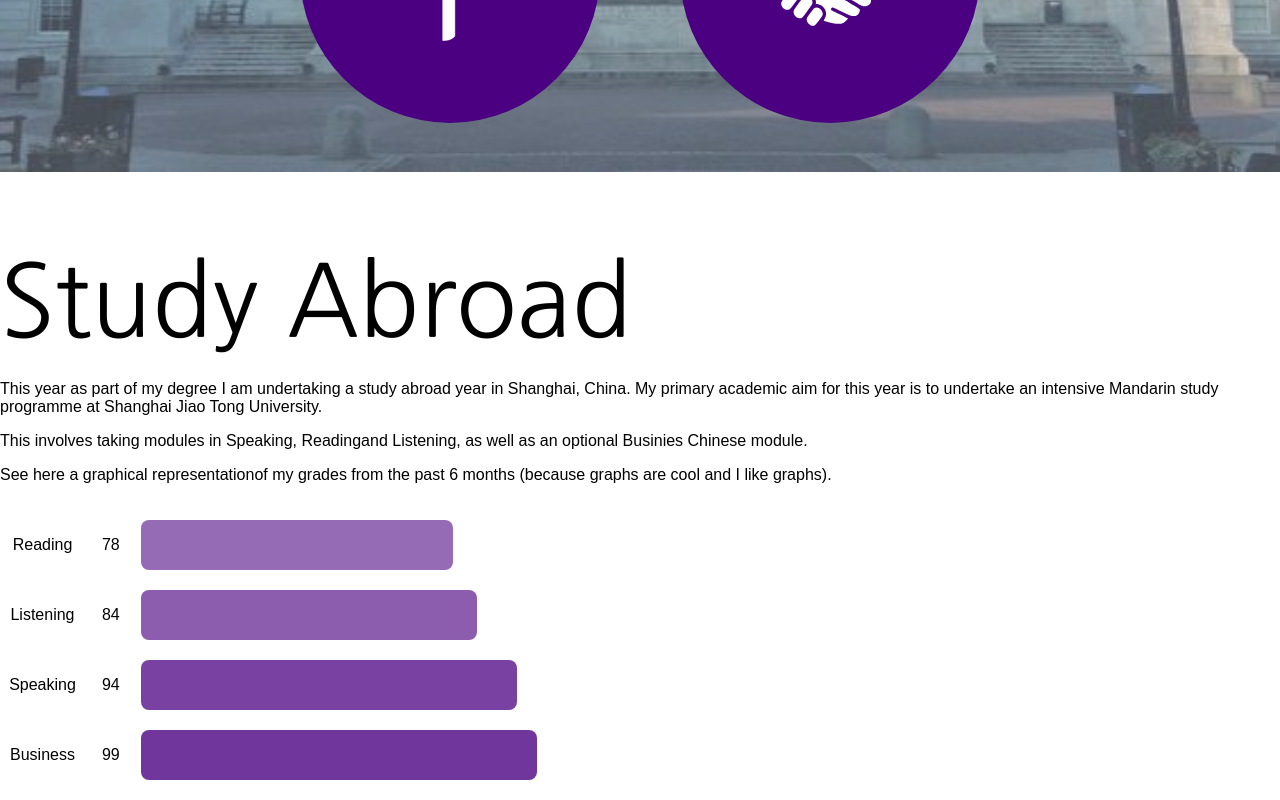
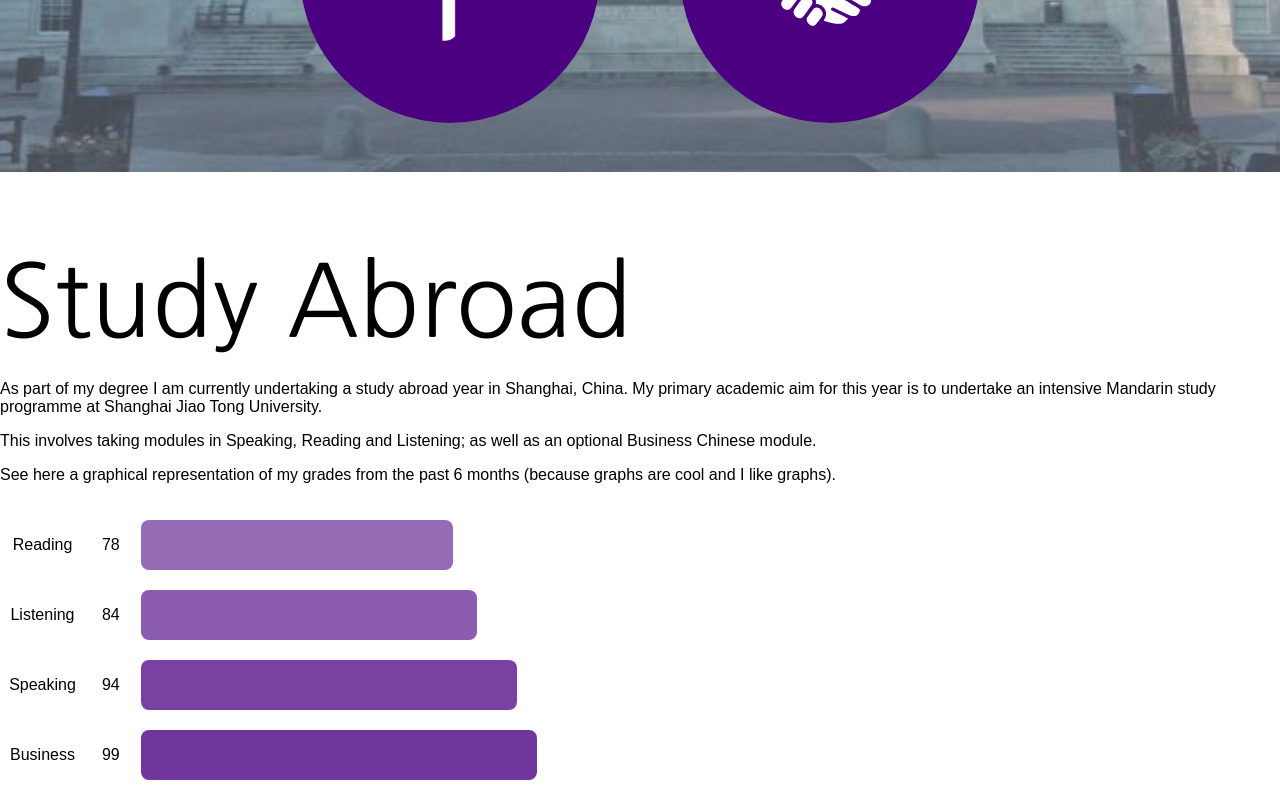
Before and after one commit to javabster/my-portfolio, a React (Create React App) app: page / in a window 1280 px wide. Shown: the part 2878-3678 px from the top of the page. Built offline with nearby package versions, Linux system fonts and the light colour scheme.

Commit message:
spellcheck

```diff
--- a/src/Components/Homepage.jsx
+++ b/src/Components/Homepage.jsx
@@ -108,12 +108,12 @@ render() {
       <div className="page4">
         <h1 className="h1">Study Abroad</h1>
         <div className="page4-items-container">
-          <div className="study-abroad-para"><p>This year as part of my degree I am undertaking a study abroad year in
+          <div className="study-abroad-para"><p>As part of my degree I am currently undertaking a study abroad year in
           Shanghai, China. My primary academic aim for this year is to undertake an intensive Mandarin
           study programme at Shanghai Jiao Tong University.</p>
-          <p> This involves taking modules in Speaking, Readingand Listening, as well as an
-          optional Businies Chinese module.</p>
-          <p>See here a graphical representationof my grades from the past 6 months (because graphs
+          <p> This involves taking modules in Speaking, Reading and Listening; as well as an
+          optional Business Chinese module.</p>
+          <p>See here a graphical representation of my grades from the past 6 months (because graphs
             are cool and I like graphs).</p></div>
           <Graph></Graph>
         </div>
```
